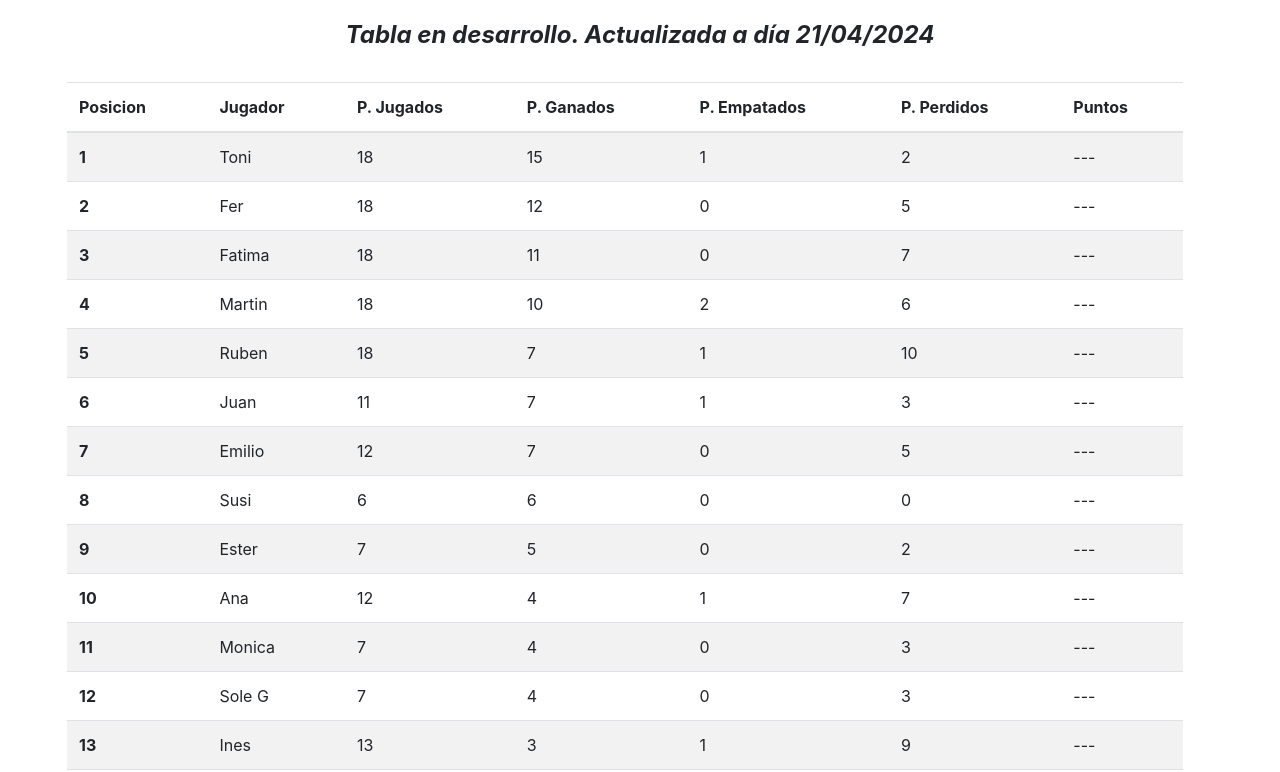
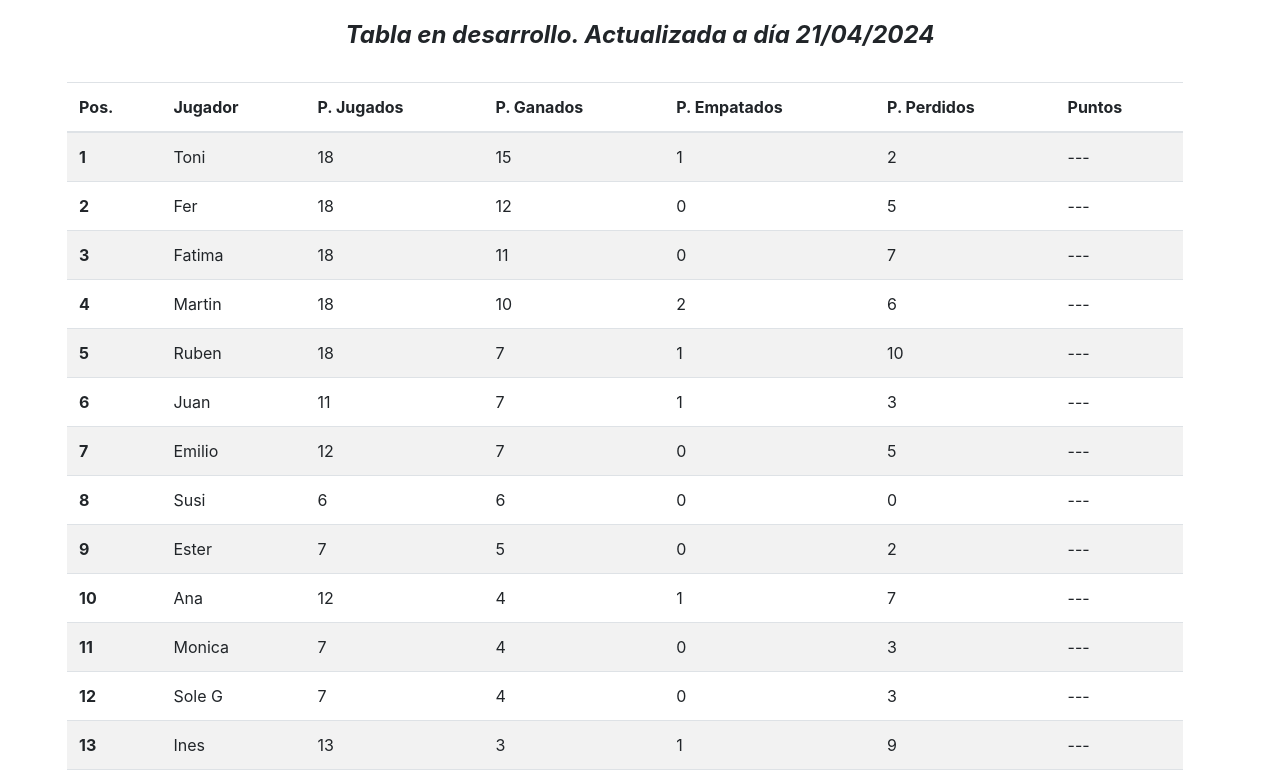
Before and after one commit to rubeneitor/rubeneitor.github.io, a plain HTML site: page index.html in a window 1280 px wide. Shown: the part 51-823 px from the top of the page. Drawn offline with nearby package versions, Linux system fonts and the light colour scheme.

Commit message:
Cambiado el nombre de la posicion. Primera columna

```diff
--- a/index.html
+++ b/index.html
@@ -21,7 +21,7 @@
       <table class="table table-striped">
         <thead>
           <tr>
-            <th scope="col">Posicion</th>
+            <th scope="col">Pos.</th>
             <th scope="col">Jugador</th>
             <th scope="col">P. Jugados</th>
             <th scope="col">P. Ganados</th>
```
